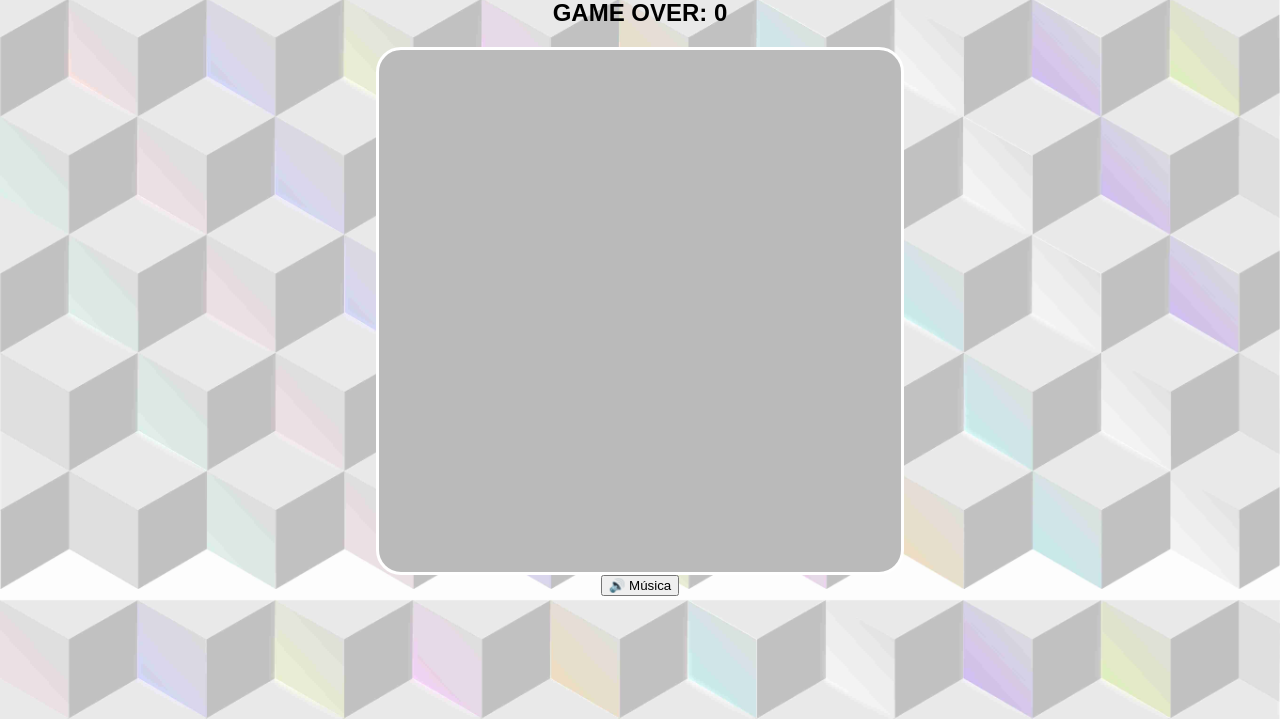
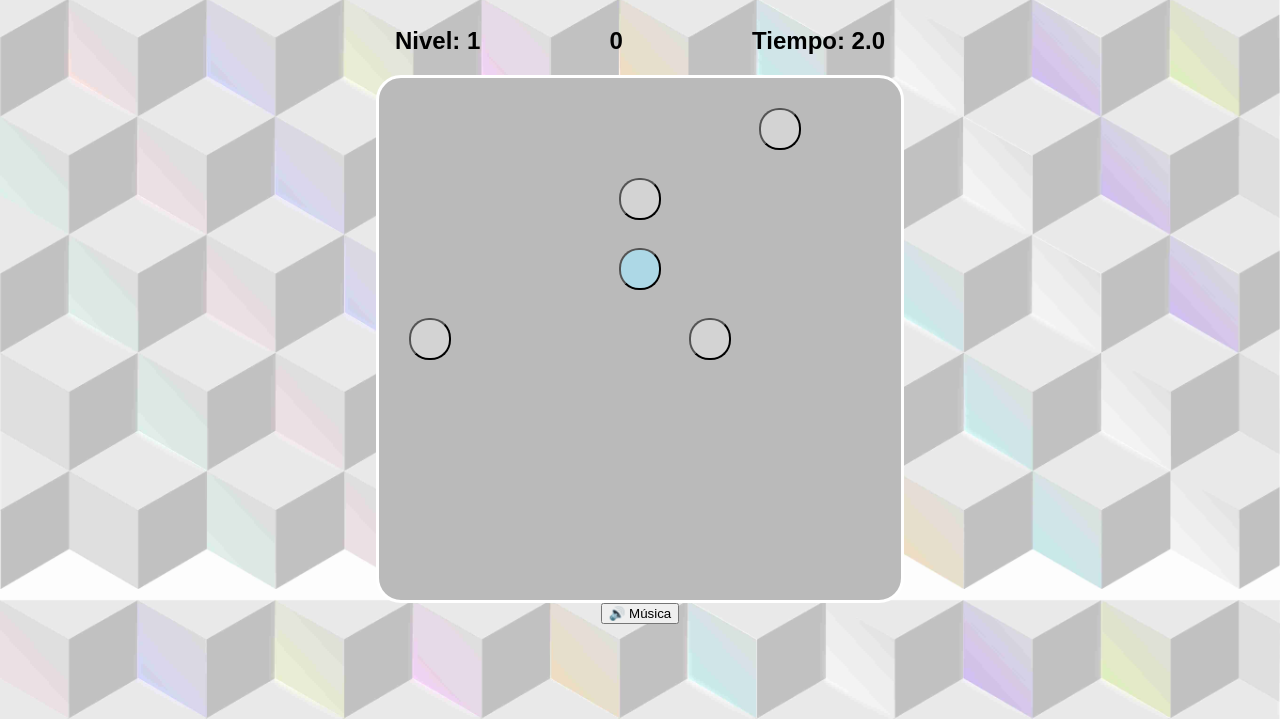
Before and after one commit to videogames-backlog-marcelo/dissonant-chaos, a plain HTML site: page index.html in a window 1280 px wide. Shown: the part 81-800 px from the top of the page. Drawn offline with Linux system fonts and the light colour scheme.

Commit message:
refactor(level): updated the whole code to use a level system instead of random generation

```diff
--- a/index.html
+++ b/index.html
@@ -7,13 +7,17 @@
     <link rel="stylesheet" href="styles.css">
     <script src="js/music.js" defer></script>
     <script src="js/set-game.js" defer></script>
-    <script src="js/game-states.js" defer></script>
     <script src="js/score.js" defer></script>
     <script src="js/buttons-handler.js" defer></script>
+    <script src="js/level-handler.js" defer></script>
 </head>
 <body>
     <h1>Beat by Beat</h1>
-    <h2 id="score">0</h2>
+    <section class="info">
+        <h2 id="level">Nivel: 1</h2>
+        <h2 id="score">0</h2>
+        <h2 id="timer">Tiempo: 0</h2>
+    </section>
     <div id="board"></div>
     <audio id="block-music" loop>
         <source src="music/block.mp3">
--- a/js/buttons-handler.js
+++ b/js/buttons-handler.js
@@ -1,113 +1,3 @@
-let newNote;
-let newWrongNote;
-
-function createNote(content, type) {
-    let note = document.createElement("button");
-    note.className = type;
-    note.innerText = content;
-    if (type === "wrong") {
-        note.addEventListener("click", () => handleScore("wrong"));
-    }
-    styleNote(note, type);
-    return note;
-}
-
-function setNote(){
-    let newNoteType = Math.random();
-    if(newNoteType <= 0.1) {
-        clearAllNotes();
-        setSequenceNote();
-    }
-    else setNormalNote();
-}
-
-function setNormalNote() {
-    if (gameOver) return;
-
-    let isButtonClicked = false;
-    let probability = Math.random();
-    let type = setType(probability);
-    let timeRemaining = setTimeRemaining(type);
-
-    let note = createNote(timeRemaining, type);
-    let num = getRandomTile();
-    if(newNote && newNote.id == num){
-        return;
-    }
-    newNote = document.getElementById(num);
-    newNote.appendChild(note);
-
-    let countdown = setInterval(() => {
-        if (isButtonClicked) {
-            clearInterval(countdown);
-            return;
-        }
-        timeRemaining--;
-        if (timeRemaining > 0) {
-            note.innerText = timeRemaining;
-        } else {
-            clearInterval(countdown);
-            endGame("GAME OVER: " + score);
-        }
-    }, 1000);
-
-    switch(type){
-        case "normal":
-            note.addEventListener("click", () => {
-                handleScore("normal");
-                note.remove();
-                isButtonClicked = true;
-            });
-            break;
-        case "strong":
-            let clickCount = 0;
-            note.addEventListener("click", () => {
-                clickCount++;
-                if (clickCount === 3) {
-                    handleScore("strong");
-                    note.remove();
-                    isButtonClicked = true;
-                }
-            });
-            break;
-        default:
-            note.addEventListener("click", () => {
-                handleScore("normal");
-                note.remove();
-                isButtonClicked = true;
-            });
-            break;
-    }
-}
-
-function setTimeRemaining(type){
-    switch(type){
-        case "normal": return 3;
-        case "strong": return 5;
-        default: return 3;
-    }
-}
-
-function setType(probability){
-    if(probability > 0.1 && probability <= 0.3) return "strong";
-    return "normal";
-}
-
-function setWrongNote() {
-    if (gameOver) return;
-    if (newWrongNote) {
-        newWrongNote.innerHTML = "";
-    }
-    let note = createNote("X", "wrong");
-    const randomTile = getRandomTile();
-    newWrongNote = document.getElementById(randomTile);
-    newWrongNote.appendChild(note);
-}
-
-function clearAllNotes() {
-    document.querySelectorAll("#board button").forEach(button => button.remove());
-}
-
 function setSequenceNote() {
     if (gameOver) return;
 
@@ -144,20 +34,3 @@ function setSequenceNote() {
         });
     }
 }
-
-function styleNote(note, type) {
-    switch (type) {
-        case "strong":
-            note.style.backgroundColor = "lightblue";
-            break;
-        case "wrong":
-            note.style.backgroundColor = "red";
-            break;
-        case "sequence":
-            note.style.backgroundColor = "orange";
-            break;
-        default:
-            note.style.backgroundColor = "lightgray";
-            break;
-    }
-}
--- a/js/game-states.js
+++ /dev/null
@@ -1,8 +0,0 @@
-let gameOver = false;
-
-function endGame(message) {
-    gameOver = true;
-    document.getElementById("score").innerText = message;
-    clearAllNotes();
-    stopMusic();
-}
--- /dev/null
+++ b/js/level-handler.js
@@ -0,0 +1,133 @@
+let level = 0;
+let numberOfNotes = 0;
+const MIN_NOTES = 3;
+let timeRemaining = 1;
+let gameOver = false;
+
+function createLevel(){
+    if (gameOver) return;
+    timeRemaining = 1;
+    numberOfNotes = Math.floor(Math.random() * (ROW_SIZE-1)) + MIN_NOTES;
+    const createdNotes = numberOfNotes;
+    let timer;
+
+    let randomNormalPos = Math.floor(Math.random() * (ROW_SIZE - 1));
+    for(i=0;i<createdNotes;i++){
+        let num = getRandomTile(i);
+        let type = (i == randomNormalPos)? "normal": typeSelector();
+        console.log(type);
+        let note = createNote(type);
+        switch(type){
+            case "normal":
+                timeRemaining++;
+                note.addEventListener("click", () => {
+                    handleScore(type);
+                    note.remove();
+                    numberOfNotes--;
+                    if(numberOfNotes<=0){
+                        clearInterval(timer);
+                        level++;
+                        document.getElementById("level").innerText = "Nivel: " + level;
+                        clearAllNotes();
+                        createLevel();
+                    }
+                });
+                break;
+            case "wrong":
+                --numberOfNotes;
+                let originalColor = document.getElementById("board").style.background;
+                note.addEventListener("click", () => {
+                    document.getElementById("board").style.backgroundColor = "red";
+                    setTimeout(() => {
+                        document.getElementById("board").style.backgroundColor = originalColor;
+                    }, 300);
+                    handleScore(type);
+                    note.remove();
+                });
+                break;
+            case "strong":
+                timeRemaining += 2;
+                let clickCount = 0;
+                note.addEventListener("click", () => {
+                    clickCount++;
+                    if (clickCount === 3) {
+                        handleScore(type);
+                        note.remove();
+                        numberOfNotes--;
+
+                        if(numberOfNotes<=0){
+                            clearInterval(timer);
+                            level++;
+                            document.getElementById("level").innerText = "Nivel: " + level;
+                            clearAllNotes();
+                            createLevel();
+                        }
+                    }
+                });
+                break;
+            default:
+                note.addEventListener("click", () => {
+                    handleScore("normal");
+                    note.remove();
+                    numberOfNotes--;
+                });
+                break;
+        }
+        document.getElementById(num).appendChild(note);
+    }
+    document.getElementById("timer").innerText = ("Tiempo: " + timeRemaining.toFixed(1));
+    timer = setInterval(() => {
+        if (gameOver) {
+            clearInterval(timer);
+            return;
+        }
+        timeRemaining-=0.1;
+        document.getElementById("timer").innerText = ("Tiempo: " + timeRemaining.toFixed(1));
+        if (timeRemaining <= 0) {
+            endGameState("GAME OVER: " + score);
+            clearInterval(timer);
+        }
+    }, 100);
+}
+
+function typeSelector() {
+    let prob = Math.random();
+    /* All of these should add 0.5 */
+    if (prob < 0.20) return "strong"; //20%
+    if (prob < 0.50) return "wrong"; //30%
+
+    return "normal"; // 50%
+}
+
+function createNote(type) {
+    let note = document.createElement("button");
+    note.className = type;
+    styleNote(note, type);
+    return note;
+}
+
+function styleNote(note, type) {
+    switch (type) {
+        case "strong":
+            note.style.backgroundColor = "lightblue";
+            break;
+        case "wrong":
+            note.style.backgroundColor = "red";
+            note.innerText = "X";
+            break;
+        default:
+            note.style.backgroundColor = "lightgray";
+            break;
+    }
+}
+
+function clearAllNotes() {
+    document.querySelectorAll("#board button").forEach(button => button.remove());
+}
+
+function endGameState(message) {
+    gameOver = true;
+    document.getElementById("score").innerText = message;
+    clearAllNotes();
+    stopMusic();
+}
--- a/js/score.js
+++ b/js/score.js
@@ -12,11 +12,15 @@ function handleScore(type, sequenceSize = 0) {
         case "wrong":
             updateScore(-5);
             break;
+        /*
         case "sequence":
             updateScore(sequenceSize * 10);
             break;
+        case "mystery":
+            score += [5, 10, 15, 20, 50, -20, -30][Math.floor(Math.random() * 7)]; break;
+        */
         default:
-            endGame("An error occurred");
+            endGameState("An error occurred");
             break;
     }
 }
--- a/js/set-game.js
+++ b/js/set-game.js
@@ -1,4 +1,5 @@
-const BOARD_SIZE = 49; // Board Size 7x7
+const ROW_SIZE = 7;
+const BOARD_SIZE = Math.pow(ROW_SIZE, 2); // Board Size 7x7
 
 const SET_NORMAL_INTERVAL = 1500; //1.5 second
 const SET_WRONG_INTERVAL = 2000; //2 seconds
@@ -10,8 +11,7 @@ window.onload = function () {
 
 function setGame() {
     createBoard();
-    setInterval(setNote, SET_NORMAL_INTERVAL);
-    setInterval(setWrongNote, SET_WRONG_INTERVAL);
+    createLevel();
 }
 
 function createBoard() {
@@ -22,7 +22,7 @@ function createBoard() {
     }
 }
 
-function getRandomTile() {
-    let num = Math.floor(Math.random() * BOARD_SIZE);
+function getRandomTile(row = 0) {
+    const num = Math.floor(Math.random() * (ROW_SIZE - 1)) + ((ROW_SIZE-1) * row) + 1;
     return num.toString();
 }
--- a/styles.css
+++ b/styles.css
@@ -4,6 +4,18 @@ body {
     background-image: url("images/block.jpg");
     background-position: center top -50px;
     background-size: cover;
+    display: flex;
+    flex-direction: column;
+    align-items: center;
+    justify-content: center;
+}
+
+.info{
+    width: 490px;
+    display: flex;
+    flex-direction: row;
+    justify-content: space-between;
+    gap: 1rem;
 }
 
 #board {
@@ -20,6 +32,8 @@ body {
     border-radius: 25px;
 
     padding: 1rem;
+
+    transition: background-color 0.5s ease;
 }
 
 
```
